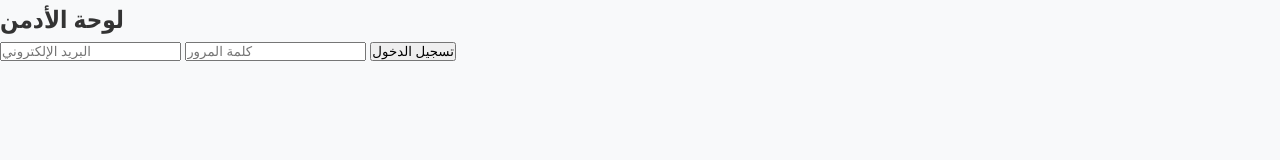
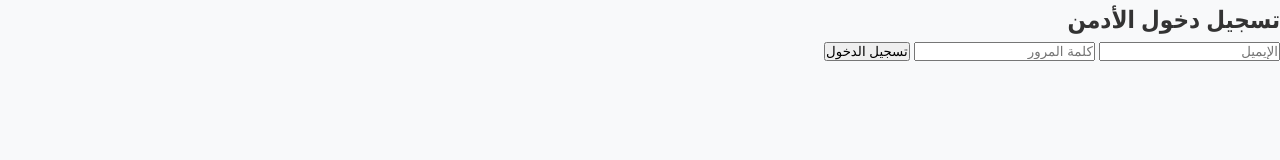
Before and after one commit to Pr00k/Prok, a plain HTML site: page admin/index.html in a window 1280 px wide. Drawn offline with Linux system fonts and the light colour scheme.

Commit message:
Update index.html

```diff
--- a/admin/index.html
+++ b/admin/index.html
@@ -1,17 +1,18 @@
 <!DOCTYPE html>
-<html lang="ar">
+<html lang="ar" dir="rtl">
 <head>
   <meta charset="UTF-8">
   <title>تسجيل دخول الأدمن</title>
   <link rel="stylesheet" href="styles.css">
 </head>
 <body>
-  <form id="loginForm">
-    <h2>لوحة الأدمن</h2>
-    <input type="email" id="email" placeholder="البريد الإلكتروني" required>
-    <input type="password" id="password" placeholder="كلمة المرور" required>
-    <button type="submit">تسجيل الدخول</button>
-  </form>
+  <div class="login-container">
+    <h2>تسجيل دخول الأدمن</h2>
+    <input type="email" id="email" placeholder="الإيميل">
+    <input type="password" id="password" placeholder="كلمة المرور">
+    <button id="loginBtn">تسجيل الدخول</button>
+    <p id="error"></p>
+  </div>
 
   <script type="module" src="../assets/js/auth.js"></script>
 </body>
```
